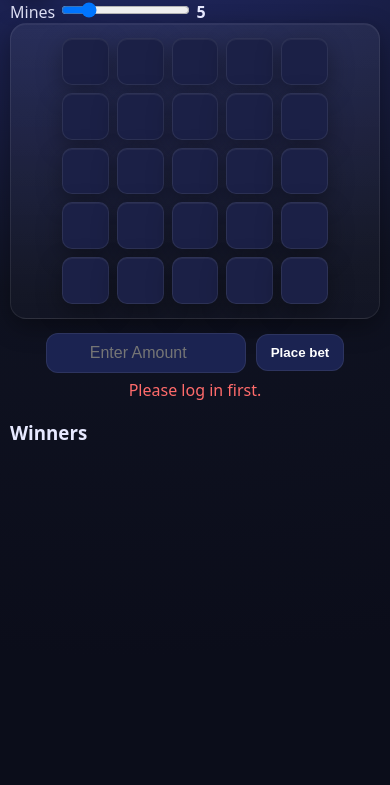
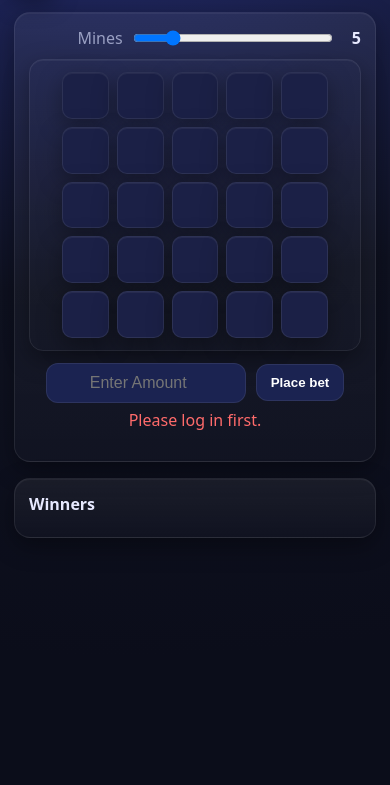
Before and after one commit to zvxnz7/casino, a website built with Vite: page mines.html in a window 390 px wide. Shown: the part 59-844 px from the top of the page. Built offline with nearby package versions, Linux system fonts and the light colour scheme.

Commit message:
Update mines.css

```diff
--- a/mines.css
+++ b/mines.css
@@ -1,5 +1,5 @@
 :root{
-  --bg:#0f1221; --panel:#161a36; --panel2:#1a1f44; --text:#e7e9ff; --muted:#9aa0c3;
+  --bg:#0f1221; --panel:#161a36; --panel2:#1b2351; --text:#e7e9ff; --muted:#9aa0c3;
   --ok:#24d3b5; --bad:#ff6b6b; --border:rgba(255,255,255,.08);
   --shadow:0 8px 24px rgba(0,0,0,.35), inset 0 1px 0 rgba(255,255,255,.05);
 }
@@ -12,12 +12,12 @@ body{
   background: radial-gradient(1200px 800px at 30% -10%, #242c71 0%, #0f1221 55%, #0b0d1a 100%);
 }
 
-.wrap{max-width:900px; margin:0 auto; padding:14px}
+.wrap{max-width:1100px; margin:0 auto; padding:14px}
 
 .back{
   position:fixed; left:12px; top:12px; width:42px; height:42px; border-radius:10px;
   border:1px solid var(--border); background:#222844; color:#fff; font-weight:700; cursor:pointer;
-  box-shadow:var(--shadow);
+  box-shadow:var(--shadow); z-index:10;
 }
 
 .topbar{display:flex; justify-content:space-between; align-items:center; margin:8px 0 14px}
@@ -26,9 +26,28 @@ body{
 .money{font-size:1.6rem; color:#a4ff9c}
 .mult{font-size:1.6rem; color:#fff}
 
-.board-wrap{
+.layout{
+  display:grid; grid-template-columns: 1fr 280px; gap:16px; align-items:start;
+}
+.left{
   background:linear-gradient(180deg, rgba(255,255,255,.06), rgba(255,255,255,.02));
   border:1px solid var(--border); border-radius:16px; padding:14px; box-shadow:var(--shadow)
+}
+.right{
+  background:linear-gradient(180deg, rgba(255,255,255,.06), rgba(255,255,255,.02));
+  border:1px solid var(--border); border-radius:16px; padding:14px; box-shadow:var(--shadow)
+}
+
+.controls-row{
+  display:flex; justify-content:flex-end; margin-bottom:10px;
+}
+.field{display:flex; align-items:center; gap:8px}
+.field span{color:var(--muted)}
+.field strong{min-width:2ch; text-align:right}
+#minesInput{width:200px}
+
+.board-wrap{
+  border:1px solid var(--border); border-radius:14px; padding:12px; box-shadow:var(--shadow)
 }
 
 .board{
@@ -52,7 +71,7 @@ body{
 .cell.blue{ background-color:#1a2542; }
 .cell.gameover{ transform:none; }
 
-.controls{ margin:14px auto 4px; display:flex; gap:10px; justify-content:center; align-items:center }
+.controls{ margin:12px auto 4px; display:flex; gap:10px; justify-content:center; align-items:center }
 #betAmount{
   width:200px; padding:10px 12px; border-radius:12px; background:#1b2351; color:#fff;
   border:1px solid var(--border); outline:none; text-align:center; font-size:1rem;
@@ -65,8 +84,18 @@ body{
 
 .msg{ text-align:center; min-height:1.2em; color:var(--bad); margin-top:6px }
 
-/* mobile stack tweaks */
-@media (max-width:640px){
-  .wrap{padding:10px}
-  .topbar{margin:4px 0 10px}
+/* Winners feed */
+.right h3{margin:0 0 8px 0; font-size:1rem}
+.feed{list-style:none; padding:0; margin:0; display:grid; gap:8px; max-height:520px; overflow:auto}
+.feed li{
+  display:flex; justify-content:space-between; gap:10px; align-items:center;
+  background:var(--panel); border:1px solid var(--border); border-radius:10px; padding:8px 10px;
+  font-size:.92rem;
 }
+.feed .who{color:var(--text)}
+.feed .win{color:var(--ok); font-weight:700}
+
+/* Mobile */
+@media (max-width: 900px){
+  .layout{grid-template-columns: 1fr}
+}
```
